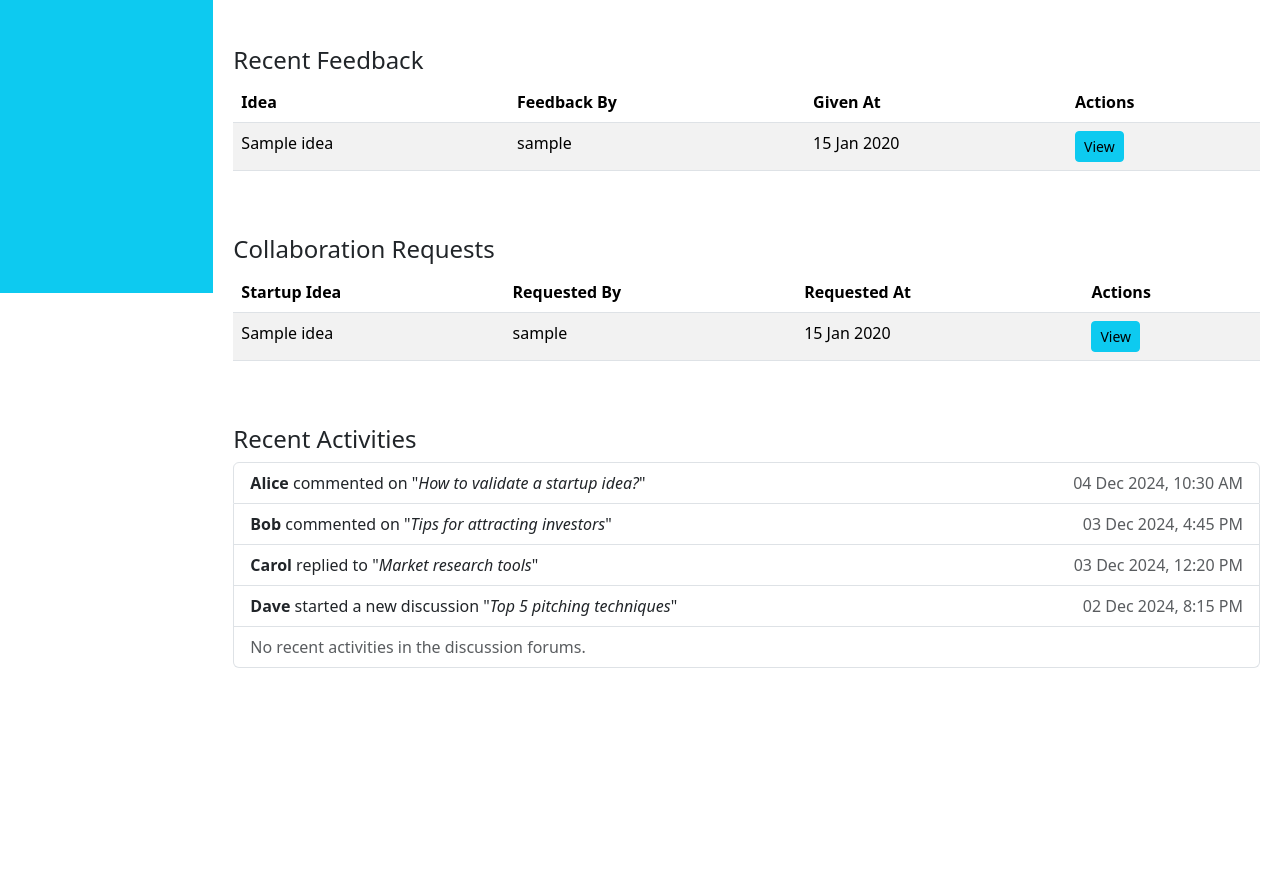
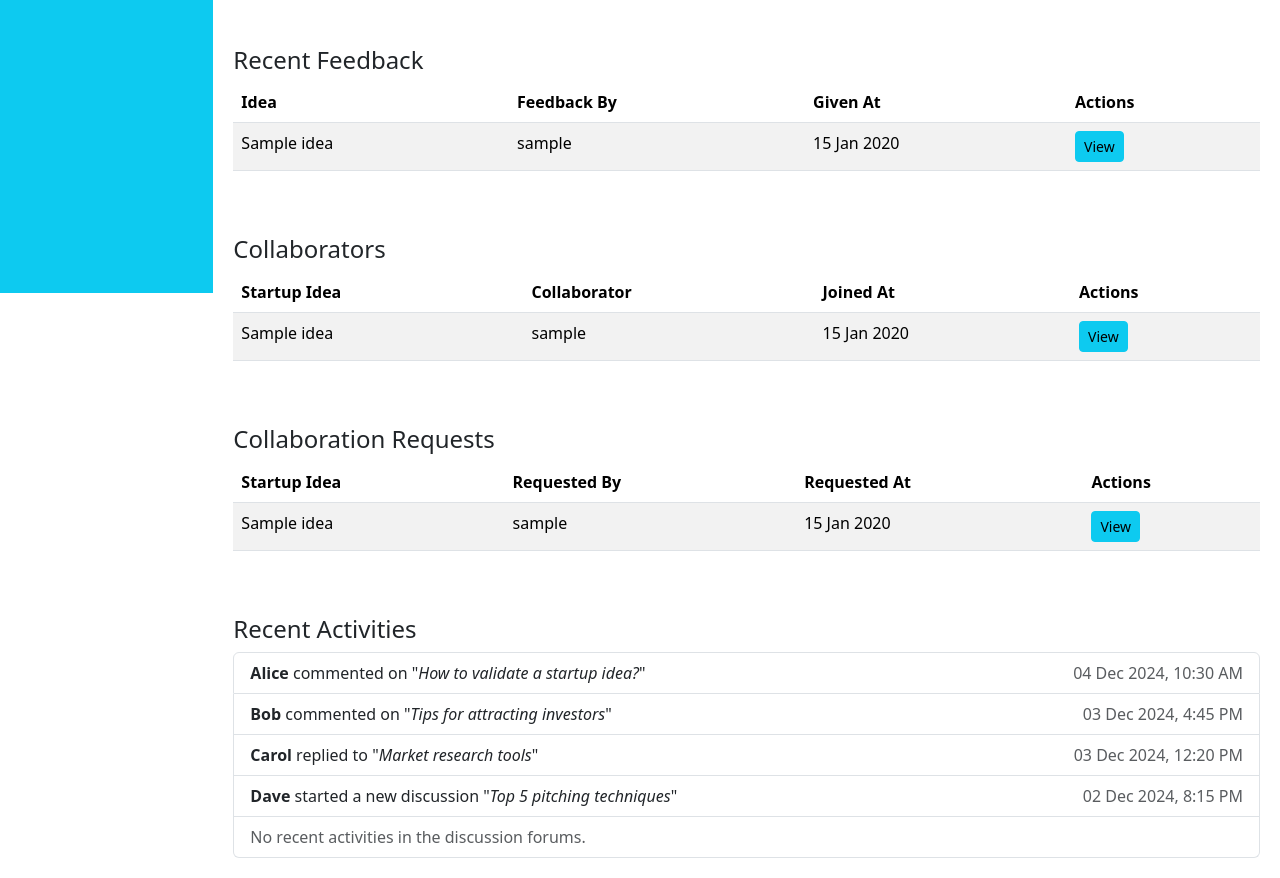
Before and after one commit to Ajay-2005/IdeaBox, a Django app: page /dashboard/ in a window 1280 px wide. Shown: the part 507-1385 px from the top of the page. Before the commit the page ends 1175 px from the top, so only its background shows below. Run offline with Django 5.2, Linux system fonts and the light colour scheme; a user stored in the database is signed in; tables that the repository leaves empty hold one stand-in row (values such as "Sample post"); some libraries are stand-ins or nearby versions.

Commit message:
Add section for viewing collaborators , delete the collaboration request after accept or reject

```diff
--- a/incubator/models.py
+++ b/incubator/models.py
@@ -46,7 +46,7 @@
 		null=True,
 		validators=[
 			RegexValidator(
-				regex=r'^[6-9]\d{9}$',  # Only accepts 10-digit numbers starting with 6, 7, 8, or 9
+				regex=r'^[6-9]\d{9}$',
 				message="Enter a valid 10-digit phone number starting with 6, 7, 8, or 9."
 			)
 		]
@@ -95,8 +95,8 @@
 		choices=VISIBILITY_CHOICES,
 		default='Public'
 	)
-	target_audience = models.TextField(blank=True, null=True)  # Allows null/empty values
-	market_opportunity = models.TextField(blank=True, null=True)  # Allows null/empty values
+	target_audience = models.TextField(blank=True, null=True)
+	market_opportunity = models.TextField(blank=True, null=True)
 	created_at = models.DateTimeField(auto_now_add=True)
 
 	def __str__(self):
--- a/incubator/views.py
+++ b/incubator/views.py
@@ -291,13 +291,17 @@ def dashboard(request):
 	collaboration_requests = CollaborationRequest.objects.filter(idea__in=ideas).select_related('requester')
 	feedbacks_count=feedbacks.count()
 	collaboration_requests_count=collaboration_requests.count()
+	collaborators = Collaboration.objects.filter(idea__in=list(ideas))
+	print(collaborators)
+
 
 	context = {
 		'ideas': ideas,
 		'feedbacks': feedbacks,
 		'feedbacks_count':feedbacks_count,
 		'collaboration_requests':collaboration_requests,
-		'collaboration_request_count':collaboration_requests_count
+		'collaboration_request_count':collaboration_requests_count,
+		'collaborators':collaborators
 	}
 	return render(request, 'dashboard.html', context)
 
@@ -421,47 +425,49 @@ def collaborator_dashboard(request):
 
 @login_required
 def submit_collaboration_request(request,idea_id):
-    if request.method == 'POST':
-        message = request.POST.get('message')
+	if request.method == 'POST':
+		message = request.POST.get('message')
 
-        CollaborationRequest.objects.create(
-            idea_id=idea_id,
-            requester=request.user,
-            message=message
-        )
+		CollaborationRequest.objects.create(
+			idea_id=idea_id,
+			requester=request.user,
+			message=message
+		)
 
-        return JsonResponse({'status': 'success', 'message': 'Collaboration request sent successfully!'})
+		return JsonResponse({'status': 'success', 'message': 'Collaboration request sent successfully!'})
 
-    return JsonResponse({'status': 'error', 'message': 'Invalid request'}, status=400)
+	return JsonResponse({'status': 'error', 'message': 'Invalid request'}, status=400)
 
 login_required
 def handle_collaborationRequest(request, idea_id):
-    if request.method == "POST":
-        response = request.POST.get("response")
-        collaboration_request = get_object_or_404(CollaborationRequest, id=idea_id)
+	if request.method == "POST":
+		response = request.POST.get("response")
+		collaboration_request = get_object_or_404(CollaborationRequest, id=idea_id)
 
-        if request.user != collaboration_request.idea.creator:
-            return JsonResponse({'success': False, 'message': 'Unauthorized'}, status=403)
+		if request.user != collaboration_request.idea.creator:
+			return JsonResponse({'success': False, 'message': 'Unauthorized'}, status=403)
 
-        if response == "accept":
-            collaboration_request.status = "Accepted"
-            Collaboration.objects.create(
-                idea=collaboration_request.idea,
-                collaborator=collaboration_request.requester,
-                role="Collaborator"
-            )
+		if response == "accept":
+			collaboration_request.status = "Accepted"
+			Collaboration.objects.create(
+				idea=collaboration_request.idea,
+				collaborator=collaboration_request.requester,
+				role="Collaborator"
+			)
 
-            message = "Collaboration request accepted successfully!"
-        elif response == "reject":
-            collaboration_request.status = "Rejected"
-            message = "Collaboration request declined successfully!"
-        else:
-            return JsonResponse({'success': False, 'message': 'Invalid action'}, status=400)
+			message = "Collaboration request accepted successfully!"
+		elif response == "reject":
+			collaboration_request.status = "Rejected"
+			message = "Collaboration request declined successfully!"
+		else:
+			return JsonResponse({'success': False, 'message': 'Invalid action'}, status=400)
 
-        collaboration_request.save()
-        return JsonResponse({'success': True, 'message': message})
+		collaboration_request.save()# save the status to help track the request
+		collaboration_request.delete() #delete the request after accepting or rejecting
+		return JsonResponse({'success': True, 'message': message})
 
-    return JsonResponse({'success': False, 'message': 'Invalid request method'}, status=405)
+	return JsonResponse({'success': False, 'message': 'Invalid request method'}, status=405)
+
 
 @login_required
 def discussion_forum(request):
--- a/templates/dashboard.html
+++ b/templates/dashboard.html
@@ -125,7 +125,6 @@
 					</div>
 				</div>
 			</div>
-
 			<div class="row mt-5" id="ideaManagementSection">
 				<div class="col-12">
 					<h4>Manage Your Ideas</h4>
@@ -162,6 +161,7 @@
 					</table>
 				</div>
 			</div>
+
 			<div class="row mt-5">
 				<div class="col-12">
 					<h4>Recent Feedback</h4>
@@ -198,6 +198,53 @@
 					</table>
 				</div>
 			</div>
+			<div class="row mt-5">
+				<div class="col-12">
+					<h4>Collaborators</h4>
+					<table class="table table-striped">
+						<thead>
+							<tr>
+								<th>Startup Idea</th>
+								<th>Collaborator</th>
+								<th>Joined At</th>
+								<th>Actions</th>
+							</tr>
+						</thead>
+						<tbody>
+							{% for collab in collaborators %}
+							<tr>
+								<td>
+									<a href="{% url 'idea-details' collab.idea.id %}"
+										style="text-decoration: none; color: black;">
+										{{ collab.idea.title}}
+									</a>
+								</td>
+								<td>
+									<a href="{% url 'profile_view' collab.collaborator.id %}"
+										style="text-decoration: none; color: black;">
+										{{ collab.collaborator.username }}
+									</a>
+								</td>
+								<td>{{ collab.joined_at|date:"d M Y" }}</td>
+								<td>
+									<button class="btn btn-sm btn-info" data-bs-toggle="modal"
+										data-bs-target="#viewCollaboratorModal-{{ collaborator.id }}">
+										View
+									</button>
+								</td>
+							</tr>
+
+
+							{% empty %}
+							<tr>
+								<td colspan="4" class="text-center text-muted">No collaborators yet.</td>
+							</tr>
+							{% endfor %}
+						</tbody>
+					</table>
+				</div>
+			</div>
+
 			<div class="row mt-5">
 				<div class="col-12">
 					<h4>Collaboration Requests</h4>
```
